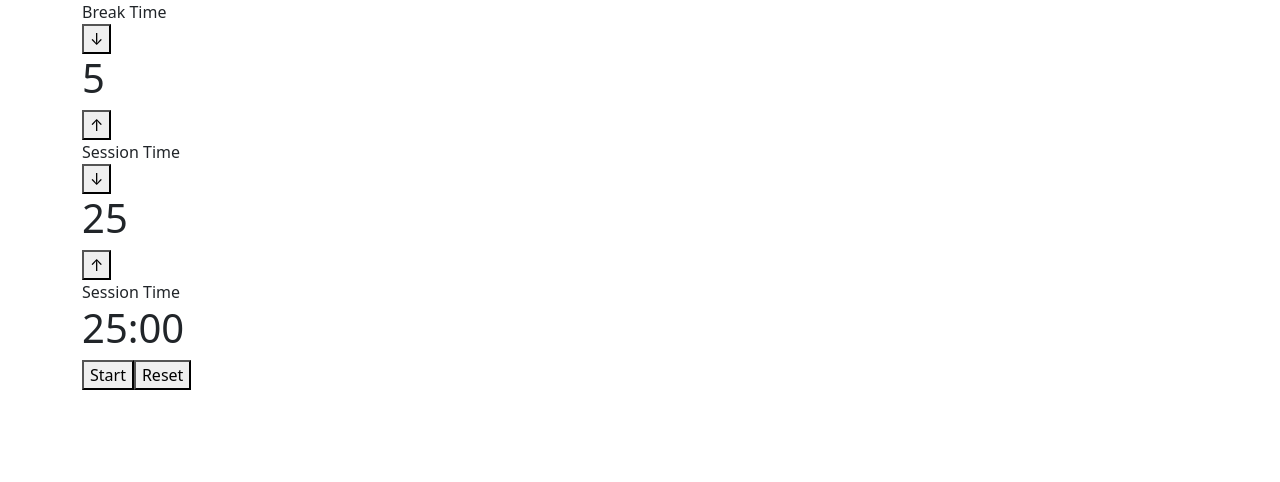
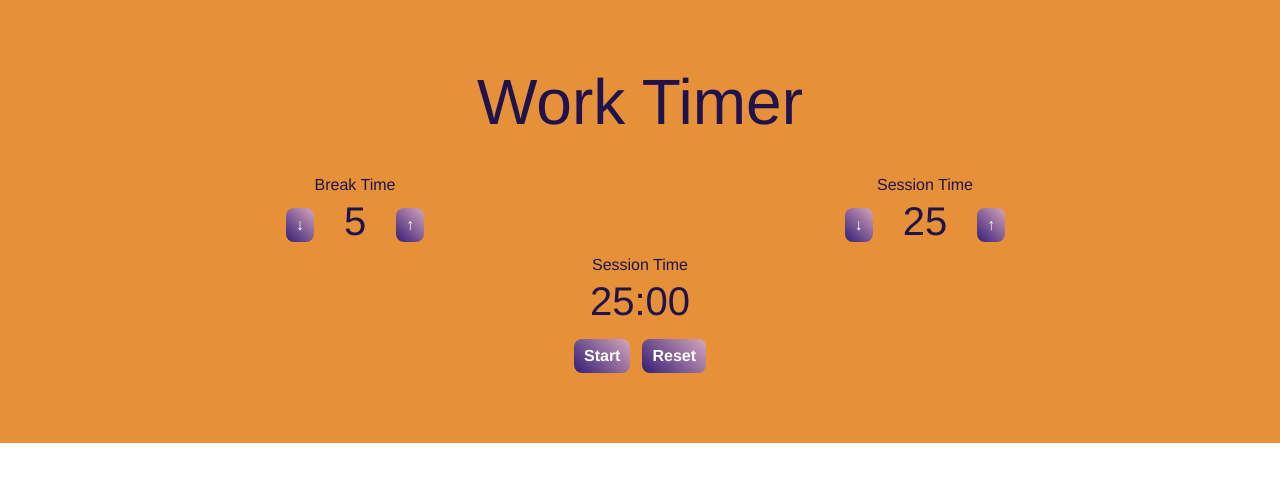
Before and after one commit to Milda100/Timer, a React (Vite) app in the folder clock/: page / in a window 1280 px wide. Shown: the top 482 px of the page. Built offline with nearby package versions, Linux system fonts and the light colour scheme.

Commit message:
Started Styling

```diff
--- a/clock/src/App.css
+++ b/clock/src/App.css
@@ -1,42 +1 @@
-/* #root {
-  max-width: 1280px;
-  margin: 0 auto;
-  padding: 2rem;
-  text-align: center;
-}
-
-.logo {
-  height: 6em;
-  padding: 1.5em;
-  will-change: filter;
-  transition: filter 300ms;
-}
-.logo:hover {
-  filter: drop-shadow(0 0 2em #646cffaa);
-}
-.logo.react:hover {
-  filter: drop-shadow(0 0 2em #61dafbaa);
-}
-
-@keyframes logo-spin {
-  from {
-    transform: rotate(0deg);
-  }
-  to {
-    transform: rotate(360deg);
-  }
-}
-
-@media (prefers-reduced-motion: no-preference) {
-  a:nth-of-type(2) .logo {
-    animation: logo-spin infinite 20s linear;
-  }
-}
-
-.card {
-  padding: 2em;
-}
-
-.read-the-docs {
-  color: #888;
-} */
+#root{max-width:1280px;height:auto;margin:0 auto;padding:4rem;text-align:center;font-family:"Franklin Gothic Medium","Arial Narrow",Arial,sans-serif;color:#20124d;background-color:#e69138}#title{margin-bottom:2rem;font-size:4rem}button{background:linear-gradient(45deg, #351c75, #d5a6bd);border:none;border-radius:8px !important;padding:5px 10px;margin:6px !important;font-size:1.2em;font-weight:bold;color:#fff;cursor:pointer;transition:transform .2s,box-shadow .3s}button:hover{transform:scale(1.05);box-shadow:0px 4px 10px rgba(0,0,0,.2)}button:active{transform:scale(0.95)}
--- a/clock/src/App.jsx
+++ b/clock/src/App.jsx
@@ -1,17 +1,24 @@
 import { store } from './redux/store'
 import { Provider } from 'react-redux'
 import './App.css'
-import Container from 'react-bootstrap/Container'
 import TimeDisplay from './components/TimeDisplay'
 import Break from './components/Break'
 import Session from './components/Session'
+import { Container, Row, Col } from 'react-bootstrap'
 
 function App() {
     return (
         <Provider store={store}>
             <Container>
-                <Break />
-                <Session />
+                <h1 id="title">Work Timer</h1>
+                <Row>
+                    <Col md={6}>
+                        <Break />
+                    </Col>
+                    <Col md={6}>
+                        <Session />
+                    </Col>
+                </Row>
                 <TimeDisplay />
             </Container>
         </Provider>
--- /dev/null
+++ b/clock/src/App.scss
@@ -0,0 +1,67 @@
+//variables
+$soft-pink: #d5a6bd;
+$warm-orange: #e69138;
+$deep-purple: #351c75;
+$rich-brown: #783f04;
+$dark-indigo: #20124d;
+
+#root {
+  max-width: 1280px;
+  height: auto;
+  margin: 0 auto;
+  padding: 4rem;
+  text-align: center;
+  font-family:'Franklin Gothic Medium', 'Arial Narrow', Arial, sans-serif;
+  color: $dark-indigo;
+  background-color: $warm-orange;
+}
+
+#title {
+  margin-bottom: 2rem;
+  font-size: 4rem;
+}
+
+#break-label, #session-label {
+
+}
+
+
+button {
+    background: linear-gradient(45deg, $deep-purple, $soft-pink);
+    border: none;
+    border-radius: 8px !important;
+    padding: 5px 10px;
+    margin: 6px !important;
+    font-size: 1.2em;
+    font-weight: bold;
+    color: white;
+    cursor: pointer;
+    transition: transform 0.2s, box-shadow 0.3s;
+}
+
+button:hover {
+    transform: scale(1.05);
+    box-shadow: 0px 4px 10px rgba(0, 0, 0, 0.2);
+}
+
+button:active {
+    transform: scale(0.95);
+}
+
+// button {
+//   border-radius: 10px !important;
+//   border: 2px solid transparent;
+//   font-size: 1em;
+//   font-weight: 500;
+//   font-family: inherit;
+//   background-color: #b7b7b7;
+//   cursor: pointer;
+//   transition: border-color 0.25s;
+// }
+// button:hover {
+//   border-color: #9da1e3;
+// }
+// button:focus,
+// button:focus-visible {
+//   outline: 4px auto -webkit-focus-ring-color;
+// }
--- a/clock/src/components/Break.jsx
+++ b/clock/src/components/Break.jsx
@@ -1,5 +1,7 @@
 import { useDispatch, useSelector } from 'react-redux';
 import { setBreakTime } from '../redux/store';
+import { Container, Row, Col } from 'react-bootstrap';
+
 
 const Break = () => {
   const breakTime = useSelector(state => state.timer.breakTime);
@@ -8,18 +10,28 @@ const Break = () => {
 
   return (
     <>
-      <label id="break-label" htmlFor="break-length">Break Time</label><br/>
+    <Container>
+      <label id="break-label" htmlFor="break-length">Break Time</label>
+      <Row className="align-items-center justify-content-center">
+        <Col xs="auto">
             <button
             id="break-decrement"
             disabled={isRunning}
             onClick={() => dispatch(setBreakTime(Math.max(breakTime - 1, 1)))}
             >↓</button>
+        </Col>
+        <Col xs="auto">
             <h1 id="break-length">{breakTime}</h1>
+        </Col>
+        <Col xs="auto">
             <button
             id="break-increment"
             disabled={isRunning}
             onClick={() => dispatch(setBreakTime(Math.min(breakTime + 1, 60)))}
-      >↑</button><br/>
+            >↑</button>
+        </Col>
+      </Row>
+    </Container>
     </>
   );
 };
--- a/clock/src/components/Session.jsx
+++ b/clock/src/components/Session.jsx
@@ -1,5 +1,6 @@
 import { useDispatch, useSelector } from 'react-redux';
 import { setSessionTime } from '../redux/store';
+import { Container, Row, Col } from 'react-bootstrap';
 
 const Session = () => {
     const sessionTime = useSelector(state => state.timer.sessionTime);
@@ -8,18 +9,28 @@ const Session = () => {
 
     return (
         <>
-            <label id="session-label" htmlFor="session-length">Session Time</label><br/>
+        <Container>
+            <label id="session-label" htmlFor="session-length">Session Time</label>
+            <Row className="align-items-center justify-content-center">
+                <Col xs="auto">
                     <button
                     id="session-decrement"
                     disabled={isRunning}
                     onClick={() => dispatch(setSessionTime(Math.max(sessionTime - 1, 1)))}
                     >↓</button>
+                </Col>
+                <Col xs="auto">
                     <h1 id="session-length">{sessionTime}</h1>
+                </Col>
+                <Col xs="auto">
                     <button
                     id="session-increment"
                     disabled={isRunning}
                     onClick={() => dispatch(setSessionTime(Math.min(sessionTime + 1, 60)))}
-            >↑</button><br/>
+                    >↑</button>
+                </Col>
+            </Row>
+        </Container>
         </>
     )
 }
--- a/clock/src/index.css
+++ b/clock/src/index.css
@@ -1,68 +1,6 @@
-/* :root {
-  font-family: system-ui, Avenir, Helvetica, Arial, sans-serif;
-  line-height: 1.5;
-  font-weight: 400;
-
-  color-scheme: light dark;
-  color: rgba(255, 255, 255, 0.87);
-  background-color: #242424;
-
+ :root {
   font-synthesis: none;
   text-rendering: optimizeLegibility;
   -webkit-font-smoothing: antialiased;
   -moz-osx-font-smoothing: grayscale;
 }
-
-a {
-  font-weight: 500;
-  color: #646cff;
-  text-decoration: inherit;
-}
-a:hover {
-  color: #535bf2;
-}
-
-body {
-  margin: 0;
-  display: flex;
-  place-items: center;
-  min-width: 320px;
-  min-height: 100vh;
-}
-
-h1 {
-  font-size: 3.2em;
-  line-height: 1.1;
-}
-
-button {
-  border-radius: 8px;
-  border: 1px solid transparent;
-  padding: 0.6em 1.2em;
-  font-size: 1em;
-  font-weight: 500;
-  font-family: inherit;
-  background-color: #1a1a1a;
-  cursor: pointer;
-  transition: border-color 0.25s;
-}
-button:hover {
-  border-color: #646cff;
-}
-button:focus,
-button:focus-visible {
-  outline: 4px auto -webkit-focus-ring-color;
-}
-
-@media (prefers-color-scheme: light) {
-  :root {
-    color: #213547;
-    background-color: #ffffff;
-  }
-  a:hover {
-    color: #747bff;
-  }
-  button {
-    background-color: #f9f9f9;
-  }
-} */
```
Lines whose indentation alone changed are shown as unchanged.
